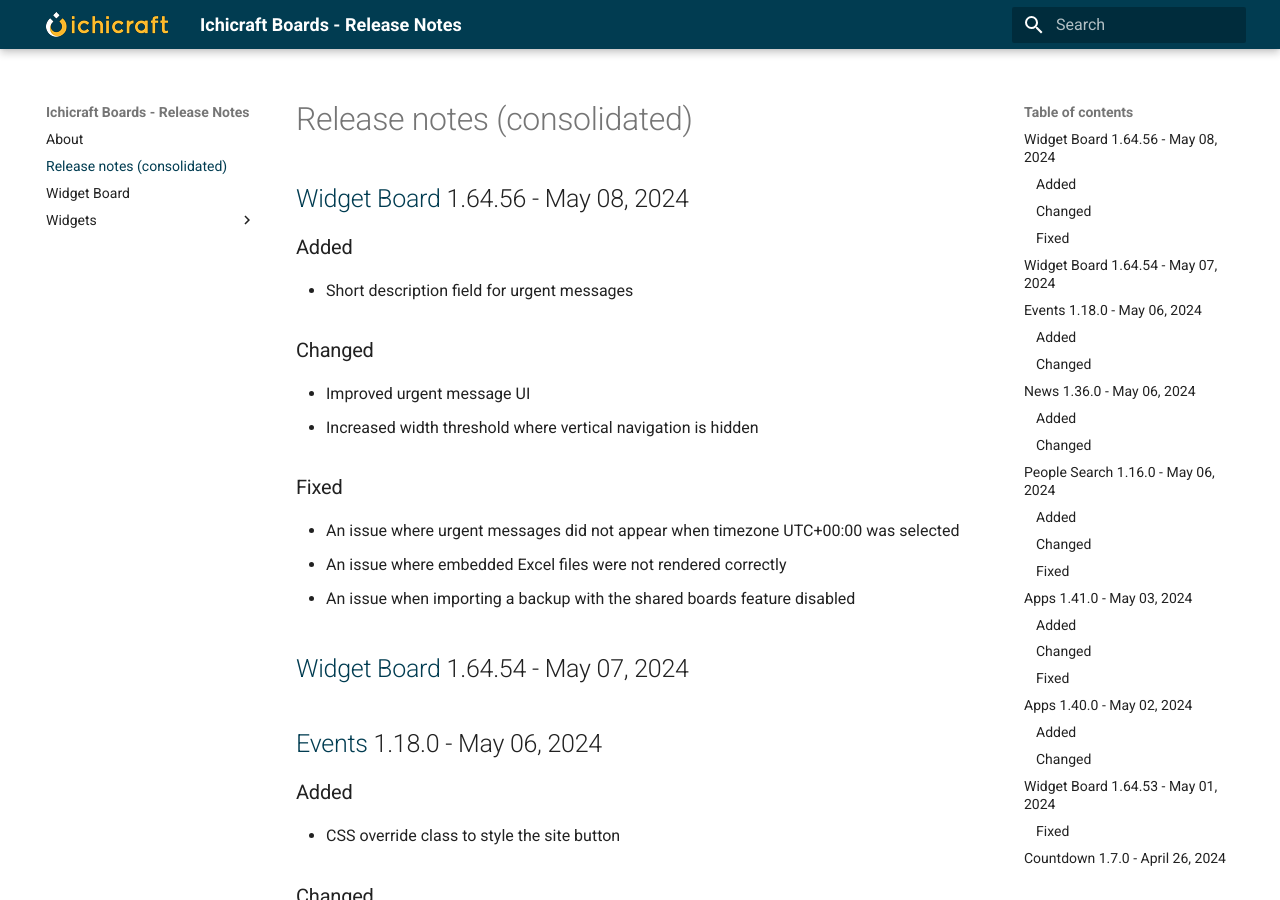
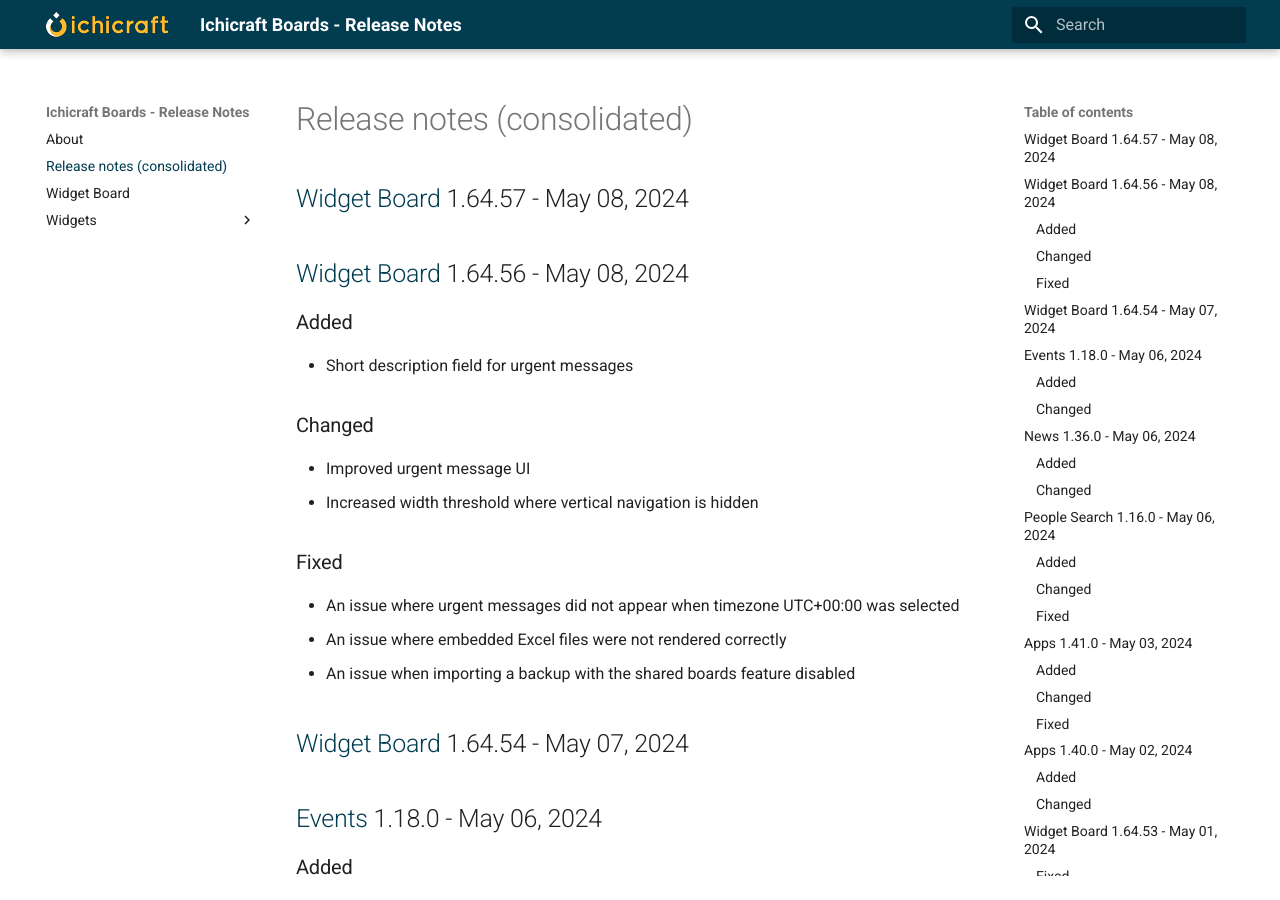
Before and after one commit to ichicraft/widgets-docs, an MkDocs documentation site: the page built from docs/Release-notes-(consolidated).md, in a window 1280 px wide and 900 px high. Built offline with MkDocs 1.6.1 and Material for MkDocs 9.7.7, drawn with Linux system fonts in a browser that asks for light colours.

Commit message:
Release notes updated by BuildService

```diff
--- a/docs/Release-notes-(consolidated).md
+++ b/docs/Release-notes-(consolidated).md
@@ -1,3 +1,5 @@
+## [Widget Board](./Widget Board.md) 1.64.57 - May 08, 2024
+
 ## [Widget Board](./Widget Board.md) 1.64.56 - May 08, 2024
 
 ### Added
--- a/docs/Widget Board.md
+++ b/docs/Widget Board.md
@@ -1,3 +1,5 @@
+## 1.64.57 - May 08, 2024
+
 ## 1.64.56 - May 08, 2024
 
 ### Added
```
